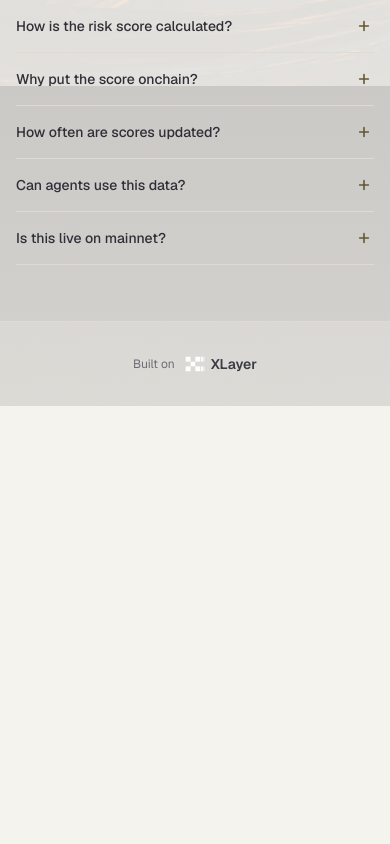
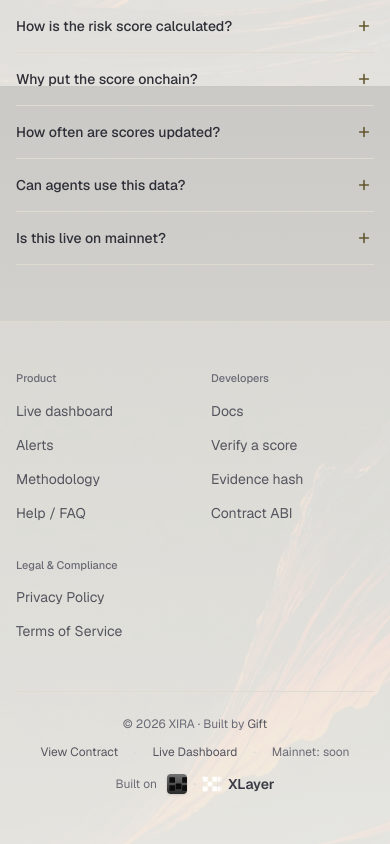
Before and after one commit to Kohap/xira, a Next.js app in the folder frontend/: page / in a window 390 px wide. Shown: the part 5822-6666 px from the top of the page. Before the commit the page ends 6228 px from the top, so only its background shows below. Built offline with nearby package versions, Linux system fonts and the light colour scheme; no server answers.

Commit message:
feat: XIRA mark in original gradient style (737373->2a2a2a, 0b0b0b shapes) in footer badge; restore Product/Developers/Legal footer columns

```diff
--- a/frontend/app/layout.tsx
+++ b/frontend/app/layout.tsx
@@ -2,9 +2,13 @@ import type { Metadata } from "next";
 import { Geist, Geist_Mono, Instrument_Serif } from "next/font/google";
 import Image from "next/image";
 import { Header } from "@/components/Header";
+import XiraMark from "@/components/XiraMark";
 import xlayerLogo from "./xlayer-logo-light.png";
 import "./globals.css";
 
+const CONTRACT = "0xaa5f6215e947ffce2f46513a926af3239be545d0";
+const EXPLORER = "https://www.okx.com/web3/explorer/xlayer-test";
+const CONTRACT_URL = `${EXPLORER}/address/${CONTRACT}`;
 const ASSET_BASE = process.env.VERCEL === "1" ? "" : "/xira";
 
 const geistSans = Geist({
@@ -92,9 +96,91 @@ export default function RootLayout({
           {children}
         </main>
         <footer className="border-t border-[var(--card-border)] bg-black/30">
-          <div className="max-w-7xl mx-auto px-4 sm:px-6 lg:px-8 py-8 flex items-center justify-center gap-2.5">
+          <div className="max-w-7xl mx-auto px-4 sm:px-6 lg:px-8 py-12 sm:py-16">
+            <nav aria-label="Footer" className="grid grid-cols-2 lg:grid-cols-3 gap-8 sm:gap-10">
+              {[
+                {
+                  heading: "Product",
+                  links: [
+                    { label: "Live dashboard", href: "/dashboard" },
+                    { label: "Alerts", href: "/alerts" },
+                    { label: "Methodology", href: "/whitepaper" },
+                    { label: "Help / FAQ", href: "/#faq" },
+                  ],
+                },
+                {
+                  heading: "Developers",
+                  links: [
+                    { label: "Docs", href: "/docs" },
+                    { label: "Verify a score", href: "/verify" },
+                    { label: "Evidence hash", href: "/docs" },
+                    { label: "Contract ABI", href: "/docs" },
+                  ],
+                },
+                {
+                  heading: "Legal & Compliance",
+                  links: [
+                    { label: "Privacy Policy", href: "/privacy" },
+                    { label: "Terms of Service", href: "/terms" },
+                  ],
+                },
+              ].map((col) => (
+                <div key={col.heading}>
+                  <h3 className="text-[11px] font-medium text-neutral-500 mb-3">
+                    {col.heading}
+                  </h3>
+                  <ul className="space-y-2.5">
+                    {col.links.map((link) => (
+                      <li key={link.label}>
+                        <a
+                          href={link.href}
+                          className="text-sm text-neutral-400 hover:text-white transition-colors"
+                        >
+                          {link.label}
+                        </a>
+                      </li>
+                    ))}
+                  </ul>
+                </div>
+              ))}
+            </nav>
+
+            <div className="mt-12 pt-6 border-t border-[var(--card-border)] flex flex-col gap-3">
+              <div className="flex flex-col sm:flex-row items-center justify-between gap-3">
+                <p className="text-xs text-neutral-500">
+                  © 2026 XIRA · Built by <span className="text-neutral-400">Gift</span>
+                </p>
+                <nav
+                  aria-label="Footer links"
+                  className="flex flex-wrap items-center justify-center gap-x-4 gap-y-1 text-xs"
+                >
+                  <a
+                    href={CONTRACT_URL}
+                    target="_blank"
+                    rel="noreferrer"
+                    className="text-neutral-400 hover:text-white transition-colors"
+                  >
+                    View Contract
+                  </a>
+                  <span className="text-neutral-700" aria-hidden="true">·</span>
+                  <a
+                    href="/dashboard"
+                    className="text-neutral-400 hover:text-white transition-colors"
+                  >
+                    Live Dashboard
+                  </a>
+                  <span className="text-neutral-700" aria-hidden="true">·</span>
+                  <span className="text-neutral-500">
+                    Mainnet: soon
+                  </span>
+                </nav>
+              </div>
+
+              <div className="flex items-center justify-center gap-2.5">
                 <span className="text-xs text-neutral-500">Built on</span>
                 <span className="inline-flex items-center gap-1.5">
+                  <XiraMark className="w-5 h-5 rounded shadow-sm" />
+                  <span className="text-neutral-700" aria-hidden="true">·</span>
                   <Image
                     src={xlayerLogo}
                     alt=""
@@ -108,6 +194,8 @@ export default function RootLayout({
                   </span>
                 </span>
               </div>
+            </div>
+          </div>
         </footer>
       </body>
     </html>
--- /dev/null
+++ b/frontend/components/XiraMark.tsx
@@ -0,0 +1,32 @@
+export default function XiraMark({ className = "w-5 h-5" }: { className?: string }) {
+  return (
+    <svg
+      xmlns="http://www.w3.org/2000/svg"
+      viewBox="0 0 500 500"
+      width="100%"
+      height="100%"
+      className={className}
+      aria-label="XIRA"
+      role="img"
+    >
+      <defs>
+        <linearGradient id="xira-mark-bg" x1="0%" y1="0%" x2="0%" y2="100%">
+          <stop offset="0%" stopColor="#737373" />
+          <stop offset="100%" stopColor="#2a2a2a" />
+        </linearGradient>
+      </defs>
+      <rect width="500" height="500" fill="url(#xira-mark-bg)" />
+      <g fill="#0b0b0b">
+        <rect x="60" y="80" width="140" height="140" rx="16" />
+        <rect x="220" y="240" width="140" height="140" rx="16" />
+        <rect x="60" y="400" width="140" height="140" rx="16" transform="translate(0, -120)" />
+        <rect x="380" y="80" width="140" height="140" rx="16" />
+        <rect x="380" y="400" width="140" height="140" rx="16" transform="translate(0, -120)" />
+        <rect x="540" y="80" width="35" height="140" rx="10" />
+        <rect x="595" y="80" width="35" height="140" rx="10" />
+        <rect x="540" y="280" width="35" height="140" rx="10" />
+        <rect x="595" y="280" width="35" height="140" rx="10" />
+      </g>
+    </svg>
+  );
+}
```
Lines whose indentation alone changed are shown as unchanged.
